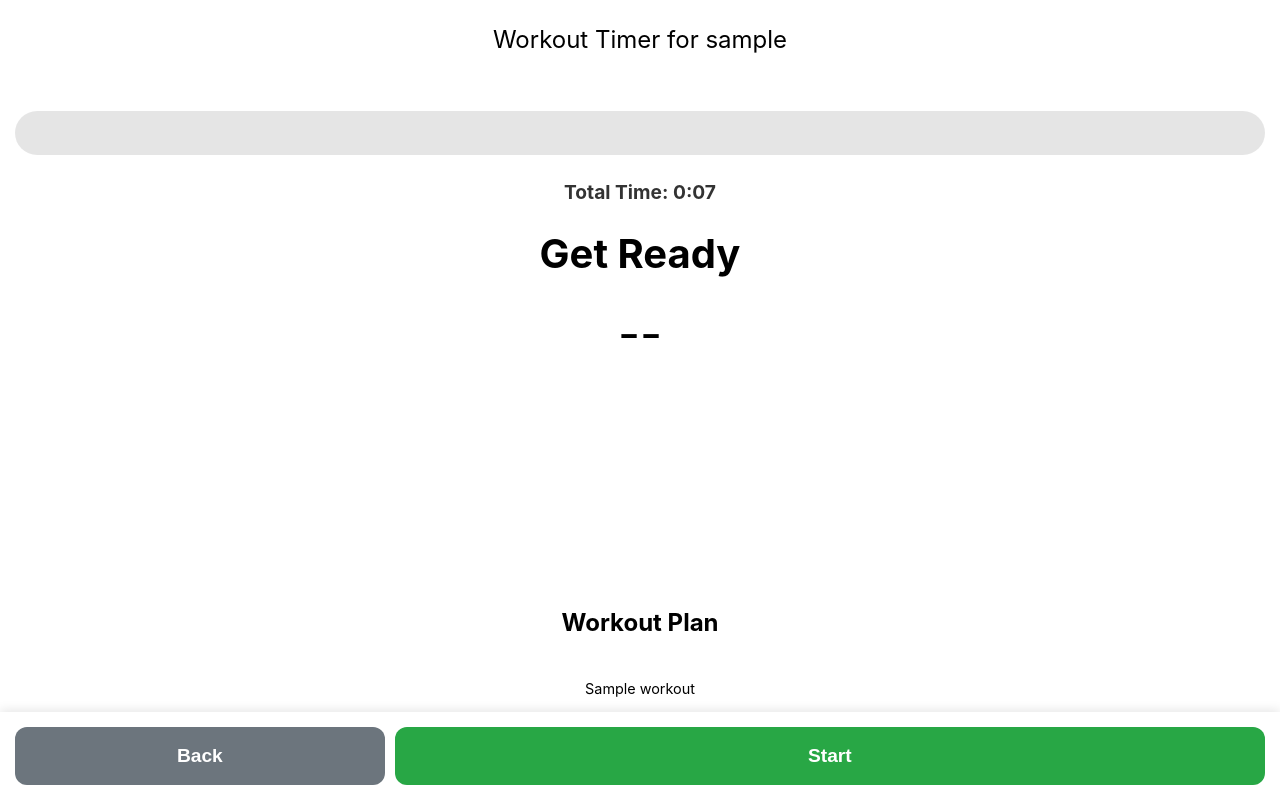
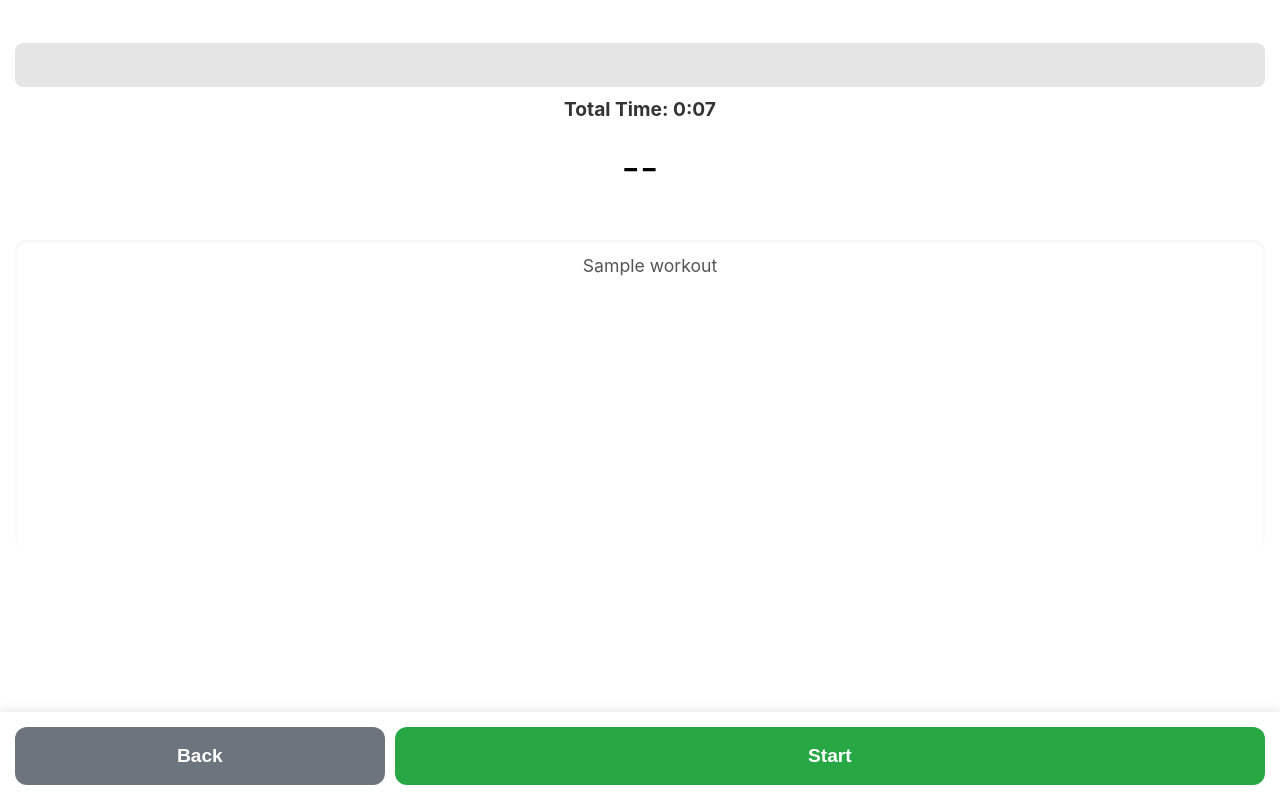
Before and after one commit to dafioram/workoutapp, a Flask app: template templates/timer.html in a window 1280 px wide. Run offline with Flask 3, Linux system fonts and the light colour scheme; the template is opened without the code that fills it: most values are stand-ins (such as "Sample title", 1, 10 or a date in 2020).

Commit message:
Remove a lot of empty space

```diff
--- a/templates/timer.html
+++ b/templates/timer.html
@@ -12,7 +12,7 @@
       font-family: -apple-system, BlinkMacSystemFont, "Segoe UI", Roboto, sans-serif;
       text-align: center;
       margin: 0;
-      padding: 15px 15px 100px 15px; /* Extra bottom padding for fixed controls */
+      padding: 15px 15px 100px 15px;
       transition: background 0.5s;
       min-height: 100vh;
       box-sizing: border-box;
@@ -20,75 +20,13 @@
       flex-direction: column;
     }
 
-    /* Responsive Text sizing using clamp */
-    #usernameHeader { font-size: clamp(1.2em, 4vw, 1.5em); margin: 10px 0; font-weight: normal; }
-    #phaseLabel { font-size: clamp(1.8em, 6vw, 2.5em); font-weight: bold; margin: 15px 0; }
-    #exercise { font-size: clamp(2em, 8vw, 3em); margin: 15px 0; line-height: 1.1; }
-    #exercise-description { font-size: clamp(1em, 3vw, 1.2em); font-style: italic; color: #555; margin: 10px 0; }
-    #next { color: gray; margin: 10px 0; font-size: clamp(1em, 3vw, 1.2em); }
-    #time-left { font-size: 1.2em; font-weight: bold; color: #333; margin: 10px 0; }
-    #setExerciseInfo { font-size: 1.2em; font-weight: bold; color: #333; margin: 10px 0; }
-
-    /* Responsive Images */
-    #exercise-img {
-      width: 100%;
-      max-width: 400px;
-      height: auto;
-      max-height: 35vh;
-      margin: 15px auto;
-      display: block;
-      border-radius: 12px;
-      object-fit: contain;
-    }
-    #next-img {
-      width: 100%;
-      max-width: 120px;
-      height: auto;
-      margin: 10px auto;
-      display: block;
-      opacity: 0.6;
-      border-radius: 8px;
-    }
-
-    /* Fixed Controls strictly to the bottom of the screen */
-    #controls-container {
-      position: fixed;
-      bottom: 0;
-      left: 0;
-      width: 100%;
-      background: rgba(255, 255, 255, 0.9);
-      backdrop-filter: blur(5px);
-      padding: 15px;
-      box-sizing: border-box;
-      display: flex;
-      gap: 10px;
-      box-shadow: 0 -2px 10px rgba(0,0,0,0.1);
-      z-index: 100;
-    }
-
-    button {
-      flex: 1; /* Makes buttons share equal width */
-      padding: 18px;
-      font-size: 1.2em;
-      font-weight: bold;
-      cursor: pointer;
-      border: none;
-      border-radius: 12px;
-      color: white;
-      touch-action: manipulation; /* Prevents double-tap zoom on buttons */
-    }
-    #backBtn { background-color: #6c757d; flex: 0.4; } /* Back button slightly smaller */
-    #startBtn { background-color: #28a745; }
-    #pauseBtn { background-color: #ffc107; color: black; }
-    #resumeBtn { background-color: #28a745; }
-
-    /* Progress Indicators */
+    /* Top Progress Elements */
     #progressContainer {
       width: 100%;
-      height: 44px; /* Taller for mobile visibility */
-      margin: 15px auto;
+      height: 44px;
+      margin: 0 auto 10px auto;
       background: rgba(0,0,0,0.1);
-      border-radius: 22px;
+      border-radius: 8px;
       overflow: hidden;
       position: relative;
     }
@@ -105,13 +43,12 @@
       font-size: 1.2em;
       white-space: nowrap;
     }
-
     #overallContainer {
       display: flex;
       width: 100%;
-      height: 12px;
-      margin: 10px auto;
-      border-radius: 6px;
+      height: 8px;
+      margin: 5px auto 15px auto;
+      border-radius: 4px;
       overflow: hidden;
     }
     .segment { flex-grow: 1; height: 100%; opacity: 0.3; }
@@ -121,50 +58,118 @@
     .segment.done { opacity: 1; }
     .segment.active { opacity: 1; box-shadow: inset 0 0 0 2px rgba(0,0,0,0.5); }
 
+    #time-left { font-size: 1.2em; font-weight: bold; color: #333; margin-bottom: 15px; }
+
+    /* Middle Content */
+    #phaseLabel { font-size: clamp(1.2em, 5vw, 1.8em); font-weight: bold; margin: 0 0 5px 0; display: none; } /* Hidden to save space unless complete */
+    #exercise { font-size: clamp(2em, 8vw, 2.5em); margin: 10px 0; line-height: 1.1; }
+    #setExerciseInfo { font-size: 1.1em; font-weight: bold; color: #333; margin: 5px 0 10px 0; }
+    #exercise-description { font-size: clamp(1em, 3.5vw, 1.1em); font-style: italic; color: #555; margin: 0 10px 15px 10px; }
+    #exercise-img { width: 100%; max-width: 300px; height: auto; max-height: 25vh; margin: 0 auto; display: block; border-radius: 12px; object-fit: contain; }
+
+    /* The New Vertical Timeline (Replaces the inline text list) */
+    #workoutListWrapper {
+      flex-grow: 1;
+      overflow-y: auto;
+      margin: 10px 0;
+      background: rgba(255, 255, 255, 0.3);
+      border-radius: 12px;
+      padding: 15px 10px;
+      box-shadow: inset 0 2px 4px rgba(0,0,0,0.05);
+      /* Keeps it contained so buttons stay pinned */
+      max-height: 35vh;
+    }
+
     #workoutList {
-      text-align: center;
-      margin-top: 20px;
-      font-size: 0.9em;
-      line-height: 1.6;
+      display: flex;
+      flex-direction: column;
+      gap: 12px;
+      text-align: left;
+      width: max-content;
+      margin: 0 auto;
+      padding-left: 20px; /* Room for arrows */
     }
-    #workoutList span { margin: 0 4px; display: inline-block;}
-    .current { font-weight: bold; color: #d9534f; background: rgba(217,83,79,0.1); padding: 2px 6px; border-radius: 4px; }
+
+    .ex-item {
+      color: #555;
+      font-size: 1.1em;
+      display: flex;
+      align-items: center;
+      transition: all 0.3s ease;
+      position: relative;
+    }
+    .ex-item.completed { text-decoration: line-through; opacity: 0.4; }
+    .ex-item.active-exercise { color: #000; font-weight: bold; font-size: 1.25em; }
+    .ex-item.active-rest { color: #333; font-weight: bold; }
+
+    .arrow-placeholder {
+      position: absolute;
+      left: -25px; /* Pulls the arrow out to the left of the text */
+      width: 20px;
+      text-align: right;
+    }
+
+    /* Fixed Bottom Controls */
+    #controls-container {
+      position: fixed;
+      bottom: 0;
+      left: 0;
+      width: 100%;
+      background: rgba(255, 255, 255, 0.95);
+      backdrop-filter: blur(5px);
+      padding: 15px;
+      box-sizing: border-box;
+      display: flex;
+      gap: 10px;
+      box-shadow: 0 -2px 10px rgba(0,0,0,0.1);
+      z-index: 100;
+    }
+    button {
+      flex: 1;
+      padding: 18px;
+      font-size: 1.2em;
+      font-weight: bold;
+      cursor: pointer;
+      border: none;
+      border-radius: 12px;
+      color: white;
+      touch-action: manipulation;
+    }
+    #backBtn { background-color: #6c757d; flex: 0.4; }
+    #startBtn { background-color: #28a745; }
+    #pauseBtn { background-color: #ffc107; color: black; }
+    #resumeBtn { background-color: #28a745; }
 
     /* Phase Backgrounds */
     .exercise-phase { background: #d4edda; }
-    .rest-phase { background: #ffeeba; }
+    .rest-phase { background: #e2f0d9; } /* Softer green/yellow for rest */
     .setrest-phase { background: #d1ecf1; }
     .complete-phase { background: #e2e3e5; }
   </style>
 </head>
 <body>
-  <h1 id="usernameHeader">
-    Workout Timer {% if not disable_db_history %}for {{ username }}{% endif %}
-  </h1>
 
   <div id="overallContainer"></div>
   <div id="progressContainer">
     <div id="progressBar"></div>
   </div>
+  <div id="time-left"></div>
 
-  <div id="time-left"></div>
   <div id="phaseLabel">Get Ready</div>
   <div id="exercise">--</div>
+  <div id="setExerciseInfo"></div>
   <div id="exercise-description"></div>
+  <img id="exercise-img" src="" alt="" style="display:none">
 
-  <div style="flex-grow: 1; display: flex; flex-direction: column; justify-content: center;">
-    <img id="exercise-img" src="" alt="" style="display:none">
-    <div id="next"></div>
-    <img id="next-img" src="" alt="" style="display:none;">
-  </div>
-
-  <div id="setExerciseInfo"></div>
-
-  <h2>Workout Plan</h2>
-  <div id="workoutList">
-    {% for ex in workout %}
-      <span data-index="{{ loop.index0 }}">{{ ex.name }}</span>{% if not loop.last %} | {% endif %}
-    {% endfor %}
+  <!-- Integrated List & "Next" indicator -->
+  <div id="workoutListWrapper">
+    <div id="workoutList">
+      {% for ex in workout %}
+        <div class="ex-item" data-index="{{ loop.index0 }}" data-name="{{ ex.name }}">
+          <span class="arrow-placeholder"></span>{{ ex.name }}
+        </div>
+      {% endfor %}
+    </div>
   </div>
 
   <div id="controls-container">
@@ -175,7 +180,6 @@
   </div>
 
 <script>
-  // All backend variables and logic remain exactly the same as your original code
   const workout = [
     {% for ex in workout %}
       {
@@ -211,10 +215,7 @@
     if (type === "exercise") beepLong.play().catch(()=>{});
     else beepShort.play().catch(()=>{});
   }
-
-  function playFinishSound() {
-    finishSound.play().catch(() => {});
-  }
+  function playFinishSound() { finishSound.play().catch(() => {}); }
 
   function updateButtons(state) {
     const back = document.getElementById("backBtn");
@@ -345,6 +346,7 @@
                 (phase === "setrest") ? setRest :
                 (phase === "countdown") ? 7 : 1;
     let percent = ((total - timeLeft) / total) * 100;
+
     document.getElementById("progressBar").style.width = percent + "%";
     document.getElementById("progressBar").innerText =
       (phase === "exercise") ? `EXERCISE ${formatTime(timeLeft)}` :
@@ -361,23 +363,24 @@
     timer = setTimeout(tick, 1000);
   }
 
-  function updatePhaseDisplay(label, phaseClass, barColor) {
-    document.getElementById("phaseLabel").innerText = label;
+  function updatePhaseDisplay(phaseClass, barColor) {
     document.body.className = phaseClass;
     document.getElementById("progressBar").style.background = barColor;
   }
 
   function startWorkout() {
     updateButtons("running");
-
     phase = "countdown";
     timeLeft = 7;
-    updatePhaseDisplay("Get Ready!", "rest-phase", "gray");
+    updatePhaseDisplay("rest-phase", "gray");
     document.getElementById("exercise").innerText = "Starting soon...";
     document.getElementById("setExerciseInfo").innerText = "";
     document.getElementById("exercise-description").innerText = "";
     document.getElementById("progressBar").innerText = formatTime(timeLeft);
     document.getElementById("time-left").innerText = `Time Left: ${formatTime(timeRemaining)}`;
+
+    // Point yellow arrow at first exercise during countdown
+    highlightCurrent(0, 'countdown');
     tick();
   }
 
@@ -386,13 +389,14 @@
       if (currentSet < numSets) {
         phase = "setrest";
         timeLeft = setRest;
-        updatePhaseDisplay("Rest Between Sets", "setrest-phase", "#17a2b8");
+        updatePhaseDisplay("setrest-phase", "#17a2b8");
         document.getElementById("exercise").innerText = `Set Rest`;
         document.getElementById("setExerciseInfo").innerText = `Set ${currentSet}/${numSets}`;
-        document.getElementById("next").innerText = `Set ${currentSet+1} starts soon`;
-        document.getElementById("exercise-description").innerText = "";
-        showImage(null, null);
-        highlightCurrent(-1);
+        document.getElementById("exercise-description").innerText = `Next up: ${workout[0].name}`;
+        showImage(null);
+
+        // Point yellow arrow at the first exercise for the upcoming set
+        highlightCurrent(0, 'setrest');
         playBeep("rest");
         tick();
       } else {
@@ -400,19 +404,20 @@
       }
       return;
     }
+
     phase = "exercise";
     const ex = workout[currentIndex];
     timeLeft = exDuration;
-    updatePhaseDisplay("", "exercise-phase", "#28a745");
+    updatePhaseDisplay("exercise-phase", "#28a745");
+
     document.getElementById("exercise").innerText = ex.alternate_name ? `${ex.name} (${ex.alternate_name})` : ex.name;
+    document.getElementById("setExerciseInfo").innerText = `Set ${currentSet}/${numSets} | Ex ${currentIndex+1}/${workout.length}`;
     document.getElementById("exercise-description").innerText = ex.description || "";
-    document.getElementById("setExerciseInfo").innerText = `Set ${currentSet}/${numSets} | Ex ${currentIndex+1}/${workout.length}`;
-    const nextEx = (currentIndex < workout.length - 1) ? workout[currentIndex+1] : null;
-    document.getElementById("next").innerText = nextEx
-        ? `Next: ${nextEx.name}`
-        : (currentSet < numSets ? "Next: Rest Between Sets" : "Last exercise!");
-    showImage(ex.image, nextEx ? nextEx.image : null);
-    highlightCurrent(currentIndex);
+
+    showImage(ex.image);
+
+    // Point red arrow at current exercise
+    highlightCurrent(currentIndex, 'exercise');
     playBeep("exercise");
     tick();
   }
@@ -420,14 +425,17 @@
   function startRest() {
     phase = "rest";
     timeLeft = restDuration;
-    updatePhaseDisplay("", "rest-phase", "#ffc107");
+    updatePhaseDisplay("rest-phase", "#ffc107");
+
     document.getElementById("exercise").innerText = `Rest`;
-    document.getElementById("exercise-description").innerText = "";
     document.getElementById("setExerciseInfo").innerText = `Set ${currentSet}/${numSets}`;
     const nextEx = workout[currentIndex];
-    document.getElementById("next").innerText = `Next: ${nextEx.name}`;
-    showImage(null, nextEx.image);
-    highlightCurrent(-1);
+    document.getElementById("exercise-description").innerText = `Take a breather. Up next: ${nextEx.name}`;
+
+    showImage(nextEx.image);
+
+    // Point yellow arrow at the UPCOMING exercise
+    highlightCurrent(currentIndex, 'rest');
     playBeep("rest");
     tick();
   }
@@ -438,14 +446,19 @@
     updateButtons("finished");
 
     phase = "complete";
-    updatePhaseDisplay("Workout Complete!", "complete-phase", "gray");
+    document.getElementById("phaseLabel").style.display = "block";
+    document.getElementById("phaseLabel").innerText = "Workout Complete!";
+    updatePhaseDisplay("complete-phase", "gray");
+
     document.getElementById("exercise").innerHTML = "<span style='font-size: 1.5em;'>Well Done!</span>";
     document.getElementById("setExerciseInfo").innerText = `All ${numSets} sets completed!`;
+    document.getElementById("exercise-description").innerHTML = "<strong>Great job! Take a rest.</strong>";
     document.getElementById("progressBar").innerHTML = "<div style='font-size: 1.2em; animation: pulse 1.5s infinite;'>FINISHED</div>";
-    document.getElementById("next").innerHTML = "<strong>Great job! Take a rest.</strong>";
     document.getElementById("time-left").innerText = "Workout Complete!";
-    showImage(null, null);
-    highlightCurrent(-1);
+    document.getElementById("workoutListWrapper").style.display = "none"; // Hide list on finish
+
+    showImage(null);
+    highlightCurrent(-1, 'complete');
     updateOverallProgress();
 
     playFinishSound();
@@ -459,30 +472,45 @@
     return `${m}:${s.toString().padStart(2,"0")}`;
   }
 
-  function highlightCurrent(index) {
-    const items = document.querySelectorAll("#workoutList span");
-    items.forEach((span, i) => {
-      if (i === index) span.classList.add("current");
-      else span.classList.remove("current");
+  // REWRITTEN: Handles arrows and list styling dynamically based on phase
+  function highlightCurrent(index, phaseType) {
+    const items = document.querySelectorAll("#workoutList .ex-item");
+
+    items.forEach((item, i) => {
+      // Reset classes and arrow
+      item.className = "ex-item";
+      const arrowSpan = item.querySelector('.arrow-placeholder');
+      arrowSpan.innerHTML = "";
+
+      // Fade out completed items
+      if ((phaseType === 'exercise' && i < index) || (phaseType !== 'exercise' && i < index)) {
+          item.classList.add("completed");
+      }
+
+      if (i === index) {
+        if (phaseType === 'exercise') {
+          item.classList.add("active-exercise");
+          arrowSpan.innerHTML = "<span style='color: #dc3545; font-size: 1.2em;'>➤</span>";
+        } else if (phaseType === 'rest' || phaseType === 'setrest' || phaseType === 'countdown') {
+          item.classList.add("active-rest");
+          arrowSpan.innerHTML = "<span style='color: #ffc107; font-size: 1.2em;'>➤</span>";
+        }
+
+        // Smoothly autoscroll the list so the active item is always in the middle of the box
+        item.scrollIntoView({ behavior: "smooth", block: "center" });
+      }
     });
   }
 
-  function showImage(currImg, nextImg) {
+  // Combined function to handle images cleanly
+  function showImage(currImg) {
     const exImg = document.getElementById("exercise-img");
-    const nextExImg = document.getElementById("next-img");
     if (currImg) {
       exImg.src = currImg;
       exImg.style.display = "block";
       exImg.onerror = () => exImg.style.display = "none";
     } else {
       exImg.style.display = "none";
-    }
-    if (nextImg) {
-      nextExImg.src = nextImg;
-      nextExImg.style.display = "block";
-      nextExImg.onerror = () => nextExImg.style.display = "none";
-    } else {
-      nextExImg.style.display = "none";
     }
   }
 
@@ -492,12 +520,12 @@
         .then(res => res.json())
         .then(data => {
           if (data.status === "saved" || data.status === "success") {
-            document.getElementById("next").innerHTML += "<br><em>Workout saved!</em>";
+            document.getElementById("exercise-description").innerHTML += "<br><em>Workout saved!</em>";
           }
         })
         .catch(err => console.error("Error saving workout:", err));
     {% else %}
-      document.getElementById("next").innerHTML += "<br><em>Great job!</em>";
+      document.getElementById("exercise-description").innerHTML += "<br><em>Great job!</em>";
     {% endif %}
   }
 
@@ -523,9 +551,7 @@
 
   const style = document.createElement('style');
   style.textContent = `
-    @keyframes fall {
-      to { transform: translateY(100vh) rotate(720deg); opacity: 0; }
-    }
+    @keyframes fall { to { transform: translateY(100vh) rotate(720deg); opacity: 0; } }
     @keyframes pulse {
       0% { transform: scale(1); }
       50% { transform: scale(1.05); }
@@ -538,6 +564,9 @@
     buildOverallBar();
     document.getElementById("time-left").innerText = `Total Time: ${formatTime(totalWorkoutTime)}`;
     updateButtons("ready");
+
+    // Setup initial list state without highlighting anything yet
+    highlightCurrent(-1, 'ready');
   });
 </script>
 </body>
```
